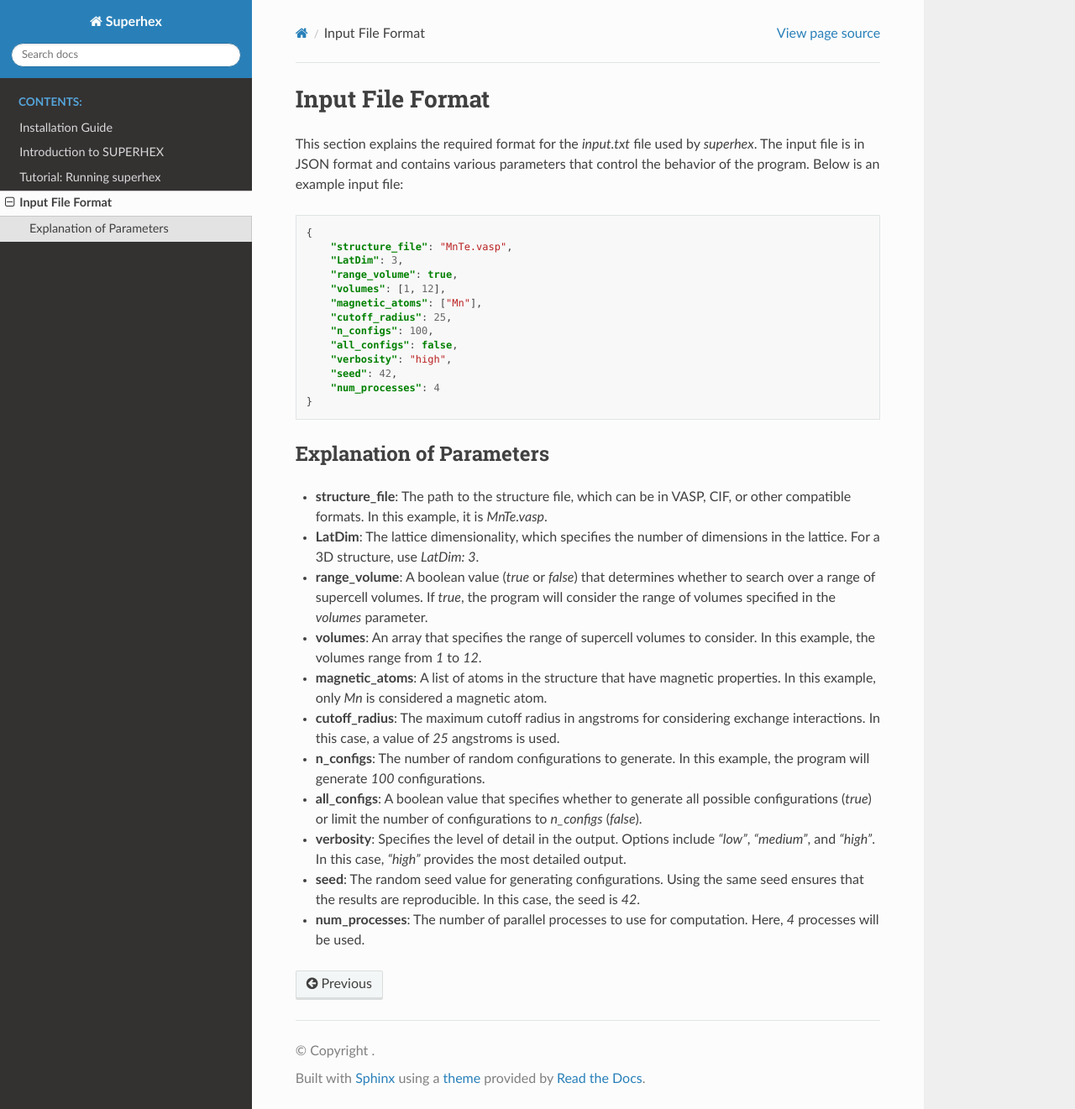
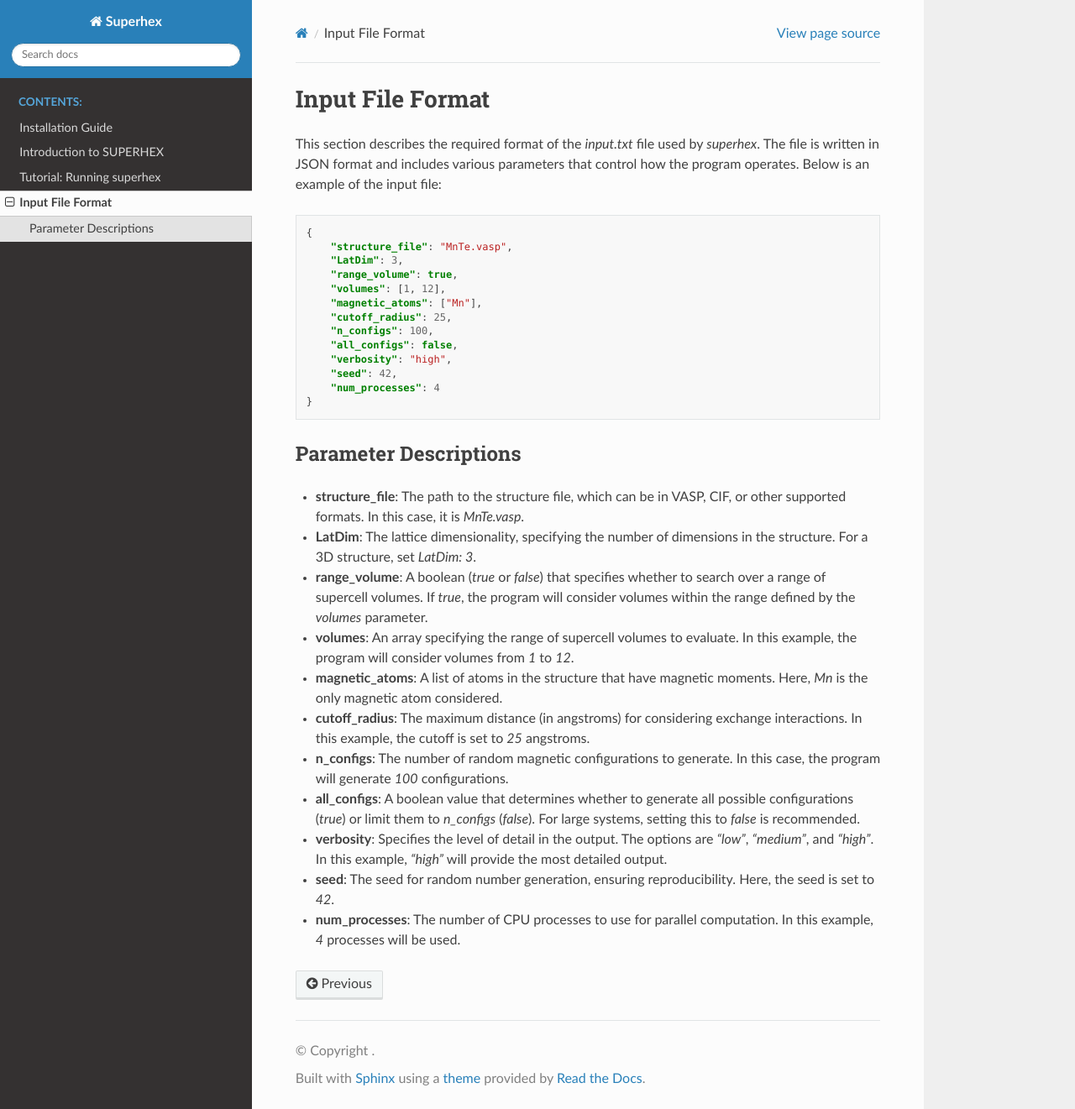
Before and after one commit to malaei/SUPERHEX, a Sphinx documentation site: the page built from docs/input_format.rst, in a window 1280 px wide and 1321 px high. Shown: the whole window at 84% size. Built offline with Sphinx 7.4.7 and the Read the Docs theme 3.1.0, drawn with Linux system fonts in a browser that asks for light colours; pages that are not in the unit, such as notebooks, are missing from menus.

Commit message:
update docs

```diff
--- a/docs/input_format.rst
+++ b/docs/input_format.rst
@@ -3,7 +3,7 @@
 Input File Format
 =================
 
-This section explains the required format for the `input.txt` file used by `superhex`. The input file is in JSON format and contains various parameters that control the behavior of the program. Below is an example input file:
+This section describes the required format of the `input.txt` file used by `superhex`. The file is written in JSON format and includes various parameters that control how the program operates. Below is an example of the input file:
 
 .. code-block:: json
 
@@ -21,27 +21,27 @@ This section explains the required format for the `input.txt` file used by `supe
        "num_processes": 4
    }
 
-Explanation of Parameters
--------------------------
+Parameter Descriptions
+----------------------
 
-- **structure_file**: The path to the structure file, which can be in VASP, CIF, or other compatible formats. In this example, it is `MnTe.vasp`.
+- **structure_file**: The path to the structure file, which can be in VASP, CIF, or other supported formats. In this case, it is `MnTe.vasp`.
 
-- **LatDim**: The lattice dimensionality, which specifies the number of dimensions in the lattice. For a 3D structure, use `LatDim: 3`.
+- **LatDim**: The lattice dimensionality, specifying the number of dimensions in the structure. For a 3D structure, set `LatDim: 3`.
 
-- **range_volume**: A boolean value (`true` or `false`) that determines whether to search over a range of supercell volumes. If `true`, the program will consider the range of volumes specified in the `volumes` parameter.
+- **range_volume**: A boolean (`true` or `false`) that specifies whether to search over a range of supercell volumes. If `true`, the program will consider volumes within the range defined by the `volumes` parameter.
 
-- **volumes**: An array that specifies the range of supercell volumes to consider. In this example, the volumes range from `1` to `12`.
+- **volumes**: An array specifying the range of supercell volumes to evaluate. In this example, the program will consider volumes from `1` to `12`.
 
-- **magnetic_atoms**: A list of atoms in the structure that have magnetic properties. In this example, only `Mn` is considered a magnetic atom.
+- **magnetic_atoms**: A list of atoms in the structure that have magnetic moments. Here, `Mn` is the only magnetic atom considered.
 
-- **cutoff_radius**: The maximum cutoff radius in angstroms for considering exchange interactions. In this case, a value of `25` angstroms is used.
+- **cutoff_radius**: The maximum distance (in angstroms) for considering exchange interactions. In this example, the cutoff is set to `25` angstroms.
 
-- **n_configs**: The number of random configurations to generate. In this example, the program will generate `100` configurations.
+- **n_configs**: The number of random magnetic configurations to generate. In this case, the program will generate `100` configurations.
 
-- **all_configs**: A boolean value that specifies whether to generate all possible configurations (`true`) or limit the number of configurations to `n_configs` (`false`).
+- **all_configs**: A boolean value that determines whether to generate all possible configurations (`true`) or limit them to `n_configs` (`false`). For large systems, setting this to `false` is recommended.
 
-- **verbosity**: Specifies the level of detail in the output. Options include `"low"`, `"medium"`, and `"high"`. In this case, `"high"` provides the most detailed output.
+- **verbosity**: Specifies the level of detail in the output. The options are `"low"`, `"medium"`, and `"high"`. In this example, `"high"` will provide the most detailed output.
 
-- **seed**: The random seed value for generating configurations. Using the same seed ensures that the results are reproducible. In this case, the seed is `42`.
+- **seed**: The seed for random number generation, ensuring reproducibility. Here, the seed is set to `42`.
 
-- **num_processes**: The number of parallel processes to use for computation. Here, `4` processes will be used.
+- **num_processes**: The number of CPU processes to use for parallel computation. In this example, `4` processes will be used.
```
